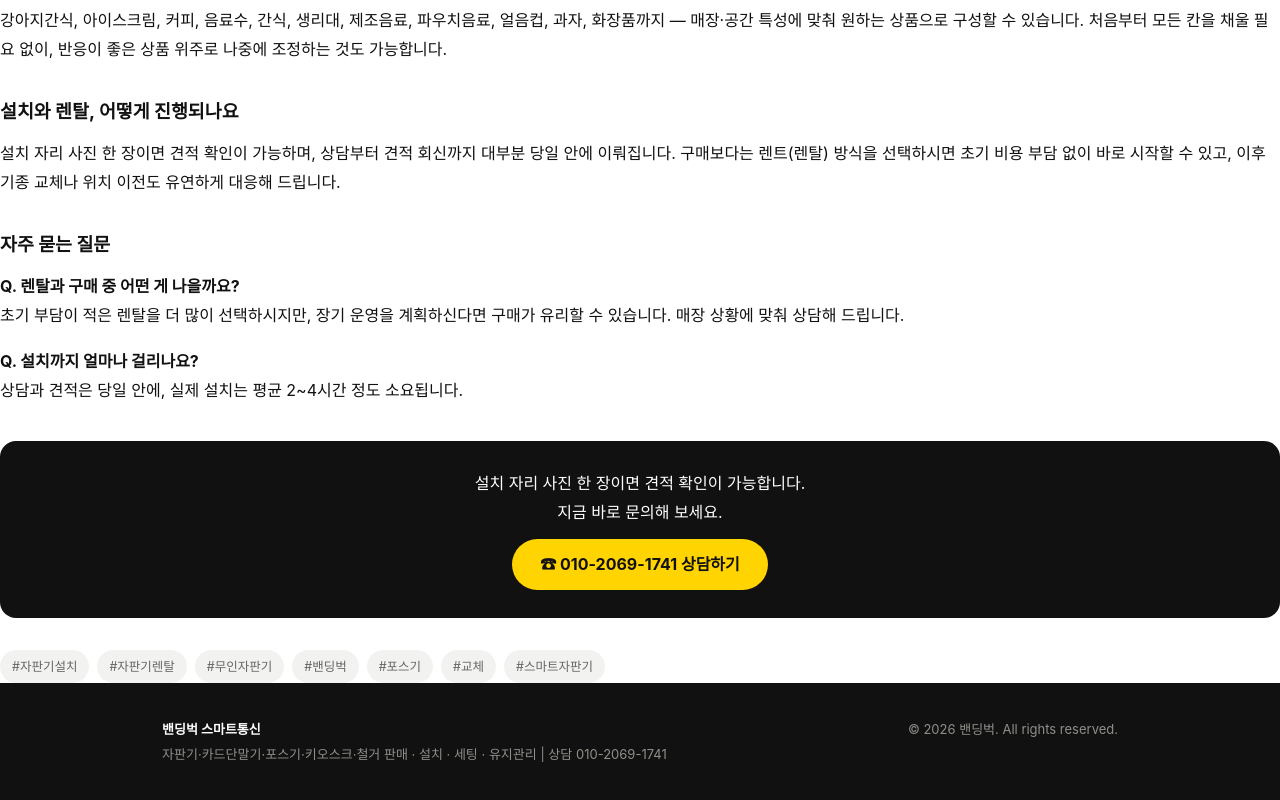
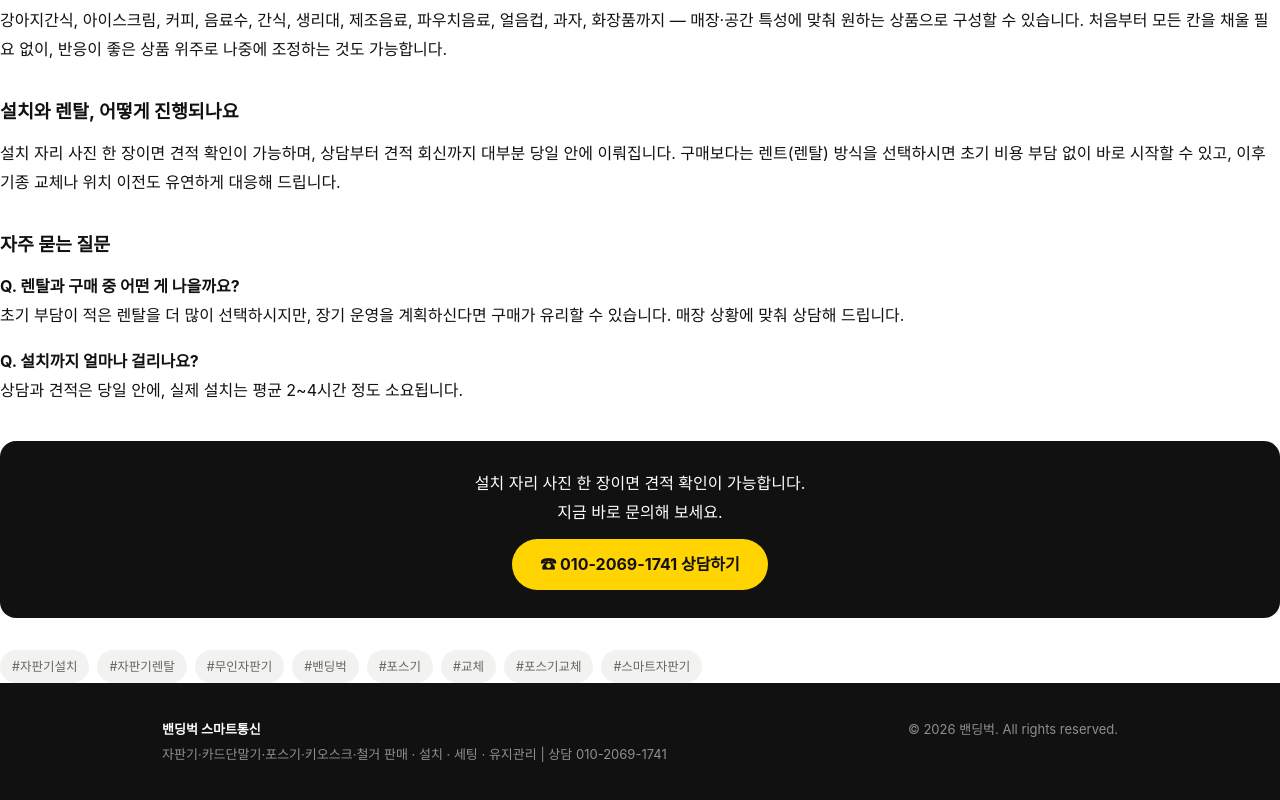
Before and after one commit to yhjklsad-commits/vending-site, a plain HTML site: page news/blog-8.html in a window 1280 px wide. Shown: the part 789-1589 px from the top of the page. Drawn offline with Linux system fonts and the light colour scheme; a web font is replaced by a local one.

Commit message:
blog-8 해시태그 8개로 보완

```diff
--- a/news/blog-8.html
+++ b/news/blog-8.html
@@ -54,7 +54,7 @@
 
   </div>
   <div class="article-tags">
-<span>#자판기설치</span> <span>#자판기렌탈</span> <span>#무인자판기</span> <span>#밴딩벅</span> <span>#포스기</span> <span>#교체</span> <span>#스마트자판기</span>
+<span>#자판기설치</span> <span>#자판기렌탈</span> <span>#무인자판기</span> <span>#밴딩벅</span> <span>#포스기</span> <span>#교체</span> <span>#포스기교체</span> <span>#스마트자판기</span>
   </div>
 </div>
 <footer>
```
